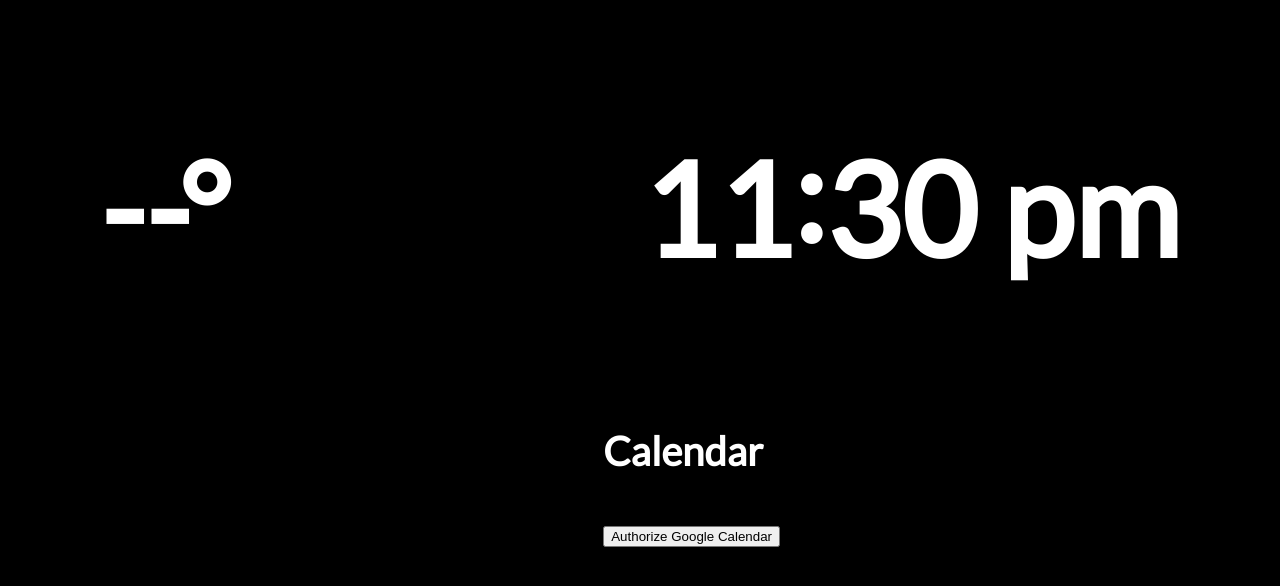
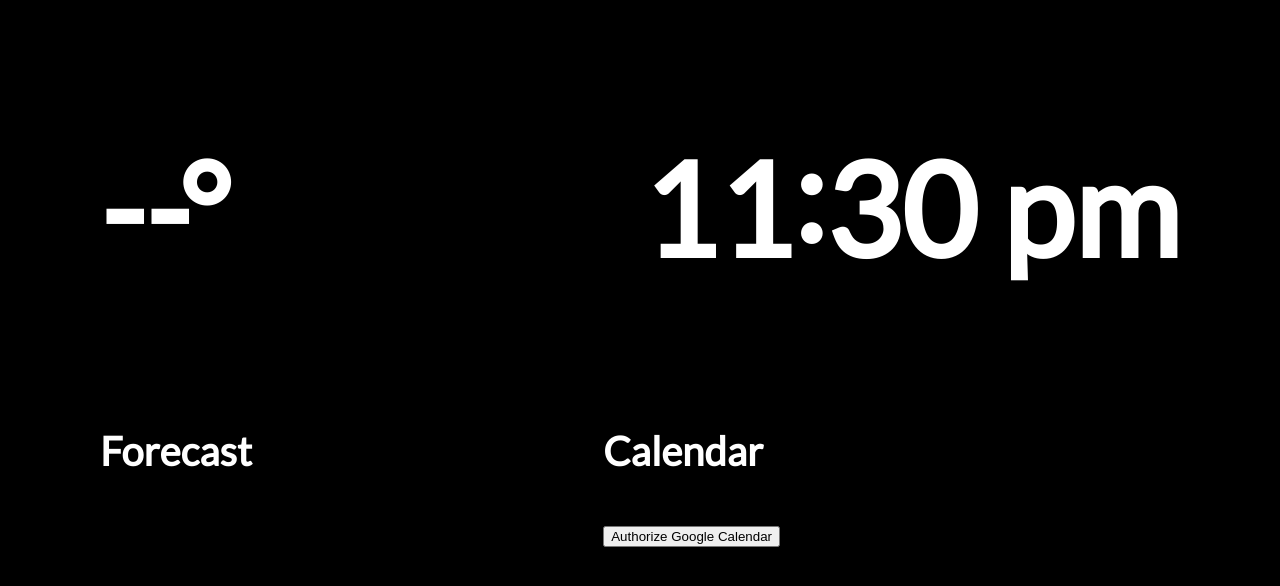
Before and after one commit to shamanskyh/shamanskyh.github.io, a plain HTML site: page smartmirror/index.html in a window 1280 px wide. Drawn offline with Linux system fonts and the light colour scheme; no server answers.

Commit message:
Modify index

```diff
--- a/smartmirror/index.html
+++ b/smartmirror/index.html
@@ -16,7 +16,7 @@
   <body>
   	<div class="temperature"><p>--°</p></div>
   	<div class="time"><p>--:--</p></div>
-  	<div class="forecast"></div>
+  	<div class="forecast"><h1>Forecast</h1></div>
   	<div class="calendar">
       <h1>Calendar</h1>
       <button id="authorize-button">Authorize Google Calendar</button>
```
